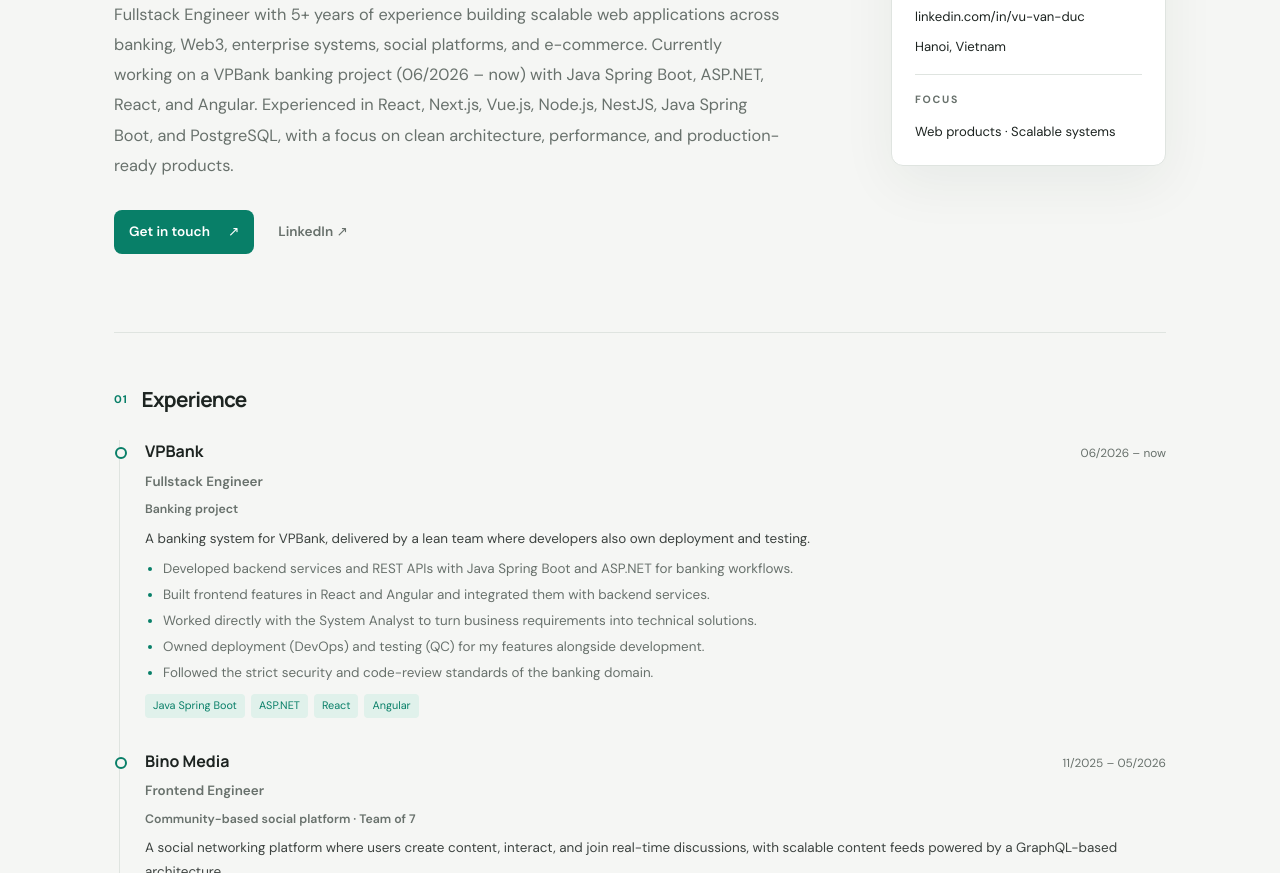
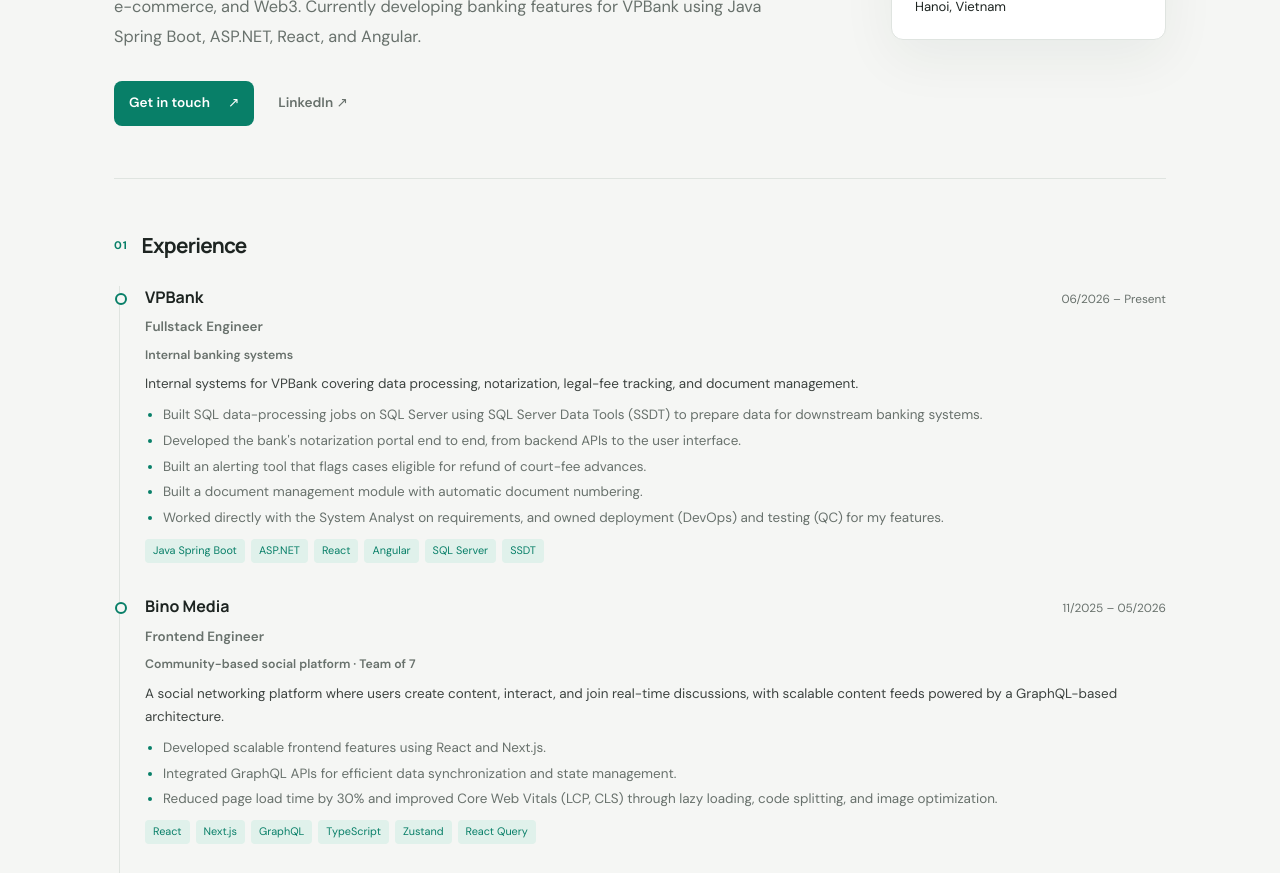
Before and after one commit to DucVanVu/vu-van-duc-cv, a plain HTML site: page index.html in a window 1280 px wide. Shown: the part 378-1251 px from the top of the page. Drawn offline with Linux system fonts and the light colour scheme.

Commit message:
update: review claude

```diff
--- a/index.html
+++ b/index.html
@@ -60,9 +60,6 @@
         <a href="tel:+84345329573">+84 345 329 573</a>
         <a href="https://www.linkedin.com/in/vu-van-duc" target="_blank" rel="noreferrer">linkedin.com/in/vu-van-duc</a>
         <span data-i18n="location">Hanoi, Vietnam</span>
-        <span class="card-divider"></span>
-        <span class="card-label" data-i18n="focusLabel">FOCUS</span>
-        <span data-i18n="focus">Web products · Scalable systems</span>
       </aside>
     </section>
 
--- a/script.js
+++ b/script.js
@@ -6,22 +6,22 @@ const cvData = {
   location: { en: "Hanoi, Vietnam", vi: "Hà Nội, Việt Nam" },
   linkedin: "https://www.linkedin.com/in/vu-van-duc",
   summary: {
-    en: "Fullstack Engineer with 5+ years of experience building scalable web applications across banking, Web3, enterprise systems, social platforms, and e-commerce. Currently working on a VPBank banking project (06/2026 – now) with Java Spring Boot, ASP.NET, React, and Angular. Experienced in React, Next.js, Vue.js, Node.js, NestJS, Java Spring Boot, and PostgreSQL, with a focus on clean architecture, performance, and production-ready products.",
-    vi: "Kỹ sư Fullstack với hơn 5 năm kinh nghiệm phát triển ứng dụng web có khả năng mở rộng trong lĩnh vực ngân hàng, Web3, hệ thống doanh nghiệp, mạng xã hội và thương mại điện tử. Hiện đang tham gia dự án ngân hàng VPBank (06/2026 – hiện tại), sử dụng Java Spring Boot, ASP.NET, React và Angular. Có kinh nghiệm với React, Next.js, Vue.js, Node.js, NestJS, Java Spring Boot và PostgreSQL; tập trung vào kiến trúc rõ ràng, hiệu năng và sản phẩm sẵn sàng vận hành."
+    en: "Fullstack Engineer with 5+ years of experience building web applications across banking, e-commerce, and Web3. Currently developing banking features for VPBank using Java Spring Boot, ASP.NET, React, and Angular.",
+    vi: "Kỹ sư Fullstack với hơn 5 năm kinh nghiệm phát triển ứng dụng web trong lĩnh vực ngân hàng, thương mại điện tử và Web3. Hiện đang phát triển các tính năng ngân hàng cho VPBank với Java Spring Boot, ASP.NET, React và Angular."
   },
   experience: [
     {
-      company: "VPBank", role: { en: "Fullstack Engineer", vi: "Kỹ sư Fullstack" }, date: "06/2026 – now",
-      context: { en: "Banking project", vi: "Dự án ngân hàng" },
-      summary: { en: "A banking system for VPBank, delivered by a lean team where developers also own deployment and testing.", vi: "Hệ thống nghiệp vụ ngân hàng cho VPBank, phát triển bởi một team tinh gọn trong đó developer kiêm luôn triển khai và kiểm thử." },
+      company: "VPBank", role: { en: "Fullstack Engineer", vi: "Kỹ sư Fullstack" }, date: "06/2026 – Present",
+      context: { en: "Internal banking systems", vi: "Hệ thống nội bộ ngân hàng" },
+      summary: { en: "Internal systems for VPBank covering data processing, notarization, legal-fee tracking, and document management.", vi: "Các hệ thống nội bộ của VPBank về xử lý dữ liệu, công chứng, theo dõi án phí và quản lý văn bản." },
       highlights: [
-        { en: "Developed backend services and REST APIs with Java Spring Boot and ASP.NET for banking workflows.", vi: "Phát triển dịch vụ backend và REST API bằng Java Spring Boot và ASP.NET cho các nghiệp vụ ngân hàng." },
-        { en: "Built frontend features in React and Angular and integrated them with backend services.", vi: "Xây dựng tính năng frontend bằng React và Angular, tích hợp với các dịch vụ backend." },
-        { en: "Worked directly with the System Analyst to turn business requirements into technical solutions.", vi: "Làm việc trực tiếp với System Analyst để chuyển yêu cầu nghiệp vụ thành giải pháp kỹ thuật." },
-        { en: "Owned deployment (DevOps) and testing (QC) for my features alongside development.", vi: "Đảm nhận cả triển khai (DevOps) và kiểm thử (QC) cho các tính năng mình phát triển." },
-        { en: "Followed the strict security and code-review standards of the banking domain.", vi: "Tuân thủ các tiêu chuẩn bảo mật và code review nghiêm ngặt của lĩnh vực ngân hàng." }
+        { en: "Built SQL data-processing jobs on SQL Server using SQL Server Data Tools (SSDT) to prepare data for downstream banking systems.", vi: "Xây dựng các job xử lý dữ liệu bằng SQL trên SQL Server với SQL Server Data Tools (SSDT), chuẩn bị dữ liệu cho các hệ thống nghiệp vụ." },
+        { en: "Developed the bank's notarization portal end to end, from backend APIs to the user interface.", vi: "Phát triển trang công chứng của ngân hàng từ API backend đến giao diện người dùng." },
+        { en: "Built an alerting tool that flags cases eligible for refund of court-fee advances.", vi: "Xây dựng công cụ cảnh báo các hồ sơ đủ điều kiện hoàn tạm ứng án phí." },
+        { en: "Built a document management module with automatic document numbering.", vi: "Xây dựng module quản lý văn bản với cơ chế sinh số văn bản tự động." },
+        { en: "Worked directly with the System Analyst on requirements, and owned deployment (DevOps) and testing (QC) for my features.", vi: "Làm việc trực tiếp với System Analyst về yêu cầu nghiệp vụ; đảm nhận cả triển khai (DevOps) và kiểm thử (QC) cho các tính năng mình phát triển." }
       ],
-      tags: ["Java Spring Boot", "ASP.NET", "React", "Angular"]
+      tags: ["Java Spring Boot", "ASP.NET", "React", "Angular", "SQL Server", "SSDT"]
     },
     {
       company: "Bino Media", role: { en: "Frontend Engineer", vi: "Kỹ sư Frontend" }, date: "11/2025 – 05/2026", team: 7,
@@ -30,8 +30,7 @@ const cvData = {
       highlights: [
         { en: "Developed scalable frontend features using React and Next.js.", vi: "Phát triển các tính năng frontend có khả năng mở rộng với React và Next.js." },
         { en: "Integrated GraphQL APIs for efficient data synchronization and state management.", vi: "Tích hợp GraphQL API để đồng bộ dữ liệu và quản lý state hiệu quả." },
-        { en: "Improved page load performance and responsiveness, reducing load time by 30%.", vi: "Tối ưu hiệu năng và độ phản hồi, giảm 30% thời gian tải trang." },
-        { en: "Collaborated with product managers, backend engineers, and QA teams.", vi: "Phối hợp cùng product manager, kỹ sư backend và đội QA." }
+        { en: "Reduced page load time by 30% and improved Core Web Vitals (LCP, CLS) through lazy loading, code splitting, and image optimization.", vi: "Giảm 30% thời gian tải trang và cải thiện Core Web Vitals (LCP, CLS) nhờ lazy loading, code splitting và tối ưu ảnh." }
       ],
       tags: ["React", "Next.js", "GraphQL", "TypeScript", "Zustand", "React Query"]
     },
@@ -42,8 +41,7 @@ const cvData = {
       highlights: [
         { en: "Led fullstack development, designing a scalable frontend architecture and integrating backend services.", vi: "Dẫn dắt phát triển fullstack, thiết kế kiến trúc frontend có khả năng mở rộng và tích hợp các dịch vụ backend." },
         { en: "Built reusable UI components and RESTful APIs for product and order management.", vi: "Xây dựng thư viện UI component tái sử dụng và REST API quản lý sản phẩm, đơn hàng." },
-        { en: "Implemented complex business logic across frontend and backend services.", vi: "Hiện thực các logic nghiệp vụ phức tạp xuyên suốt frontend và backend." },
-        { en: "Improved performance and UX through frontend and backend optimization.", vi: "Cải thiện hiệu năng và trải nghiệm người dùng qua tối ưu cả frontend lẫn backend." }
+        { en: "Implemented complex business logic across frontend and backend services.", vi: "Hiện thực các logic nghiệp vụ phức tạp xuyên suốt frontend và backend." }
       ],
       tags: ["Vue.js", "React", "Node.js", "REST APIs"]
     },
@@ -56,7 +54,7 @@ const cvData = {
         { en: "Built optimized React and Next.js interfaces for seamless wallet interaction.", vi: "Xây dựng giao diện React và Next.js tối ưu cho trải nghiệm kết nối ví mượt mà." },
         { en: "Designed NestJS backend services for Web3 data processing and API integration.", vi: "Thiết kế dịch vụ backend NestJS xử lý dữ liệu Web3 và tích hợp API." },
         { en: "Indexed and queried on-chain data with SubQuery and GraphQL for real-time updates.", vi: "Index và truy vấn dữ liệu on-chain bằng SubQuery và GraphQL để cập nhật theo thời gian thực." },
-        { en: "Improved application performance, reducing load time by approximately 30%.", vi: "Cải thiện hiệu năng ứng dụng, giảm khoảng 30% thời gian tải." },
+        { en: "Cut load time by approximately 30% by optimizing database queries and backend code, plus lazy loading and code splitting on the frontend.", vi: "Giảm khoảng 30% thời gian tải nhờ tối ưu truy vấn cơ sở dữ liệu và code backend, kết hợp lazy loading và code splitting ở frontend." },
         { en: "Contributed reusable architecture and scalable components across multiple Web3 products.", vi: "Đóng góp kiến trúc tái sử dụng và component có khả năng mở rộng cho nhiều sản phẩm Web3." }
       ],
       tags: ["React", "Next.js", "NestJS", "GraphQL", "SubQuery", "PostgreSQL"]
@@ -91,7 +89,7 @@ const cvData = {
     { label: { en: "Frontend", vi: "Frontend" }, values: "React, Next.js, Vue.js, Angular, TypeScript, JavaScript (ES6+)" },
     { label: { en: "Backend", vi: "Backend" }, values: "Node.js, NestJS, Java Spring Boot, ASP.NET, REST APIs" },
     { label: { en: "State & data", vi: "State & dữ liệu" }, values: "Redux, React Query, Zustand, GraphQL" },
-    { label: { en: "Database", vi: "Cơ sở dữ liệu" }, values: "PostgreSQL, MySQL, MongoDB" },
+    { label: { en: "Database", vi: "Cơ sở dữ liệu" }, values: "PostgreSQL, MySQL, SQL Server, MongoDB" },
     { label: { en: "Tools & practices", vi: "Công cụ & quy trình" }, values: "Git, Docker, CI/CD, GitHub Actions, SEO, performance optimization, Agile/Scrum" },
     { label: { en: "AI-assisted development", vi: "Phát triển với AI" }, featured: true, values: ["Claude Code", "Codex", "Gemini", "Antigravity", "Cursor"] }
   ],
```
Also changed, not shown: styles.css.
